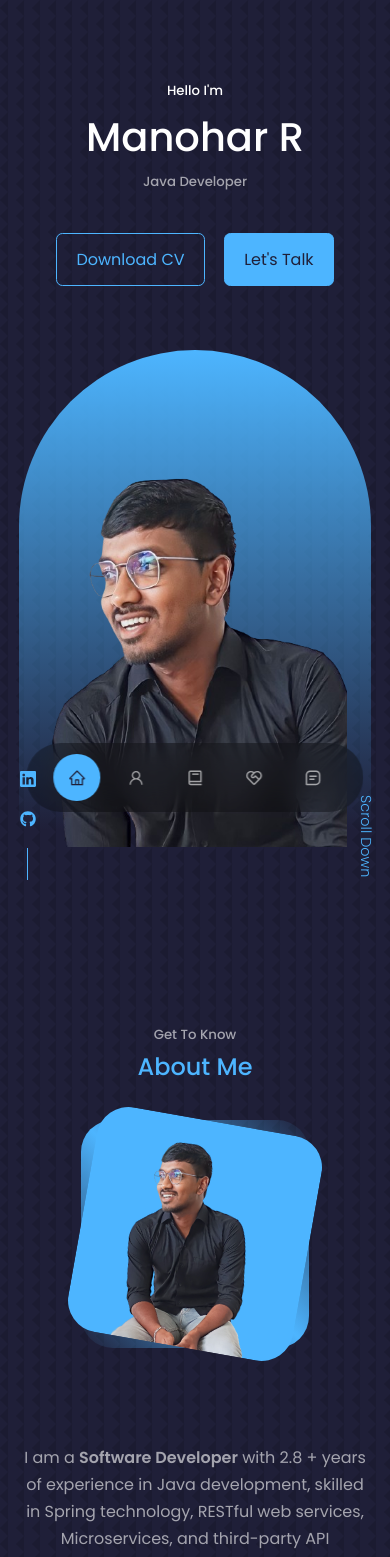
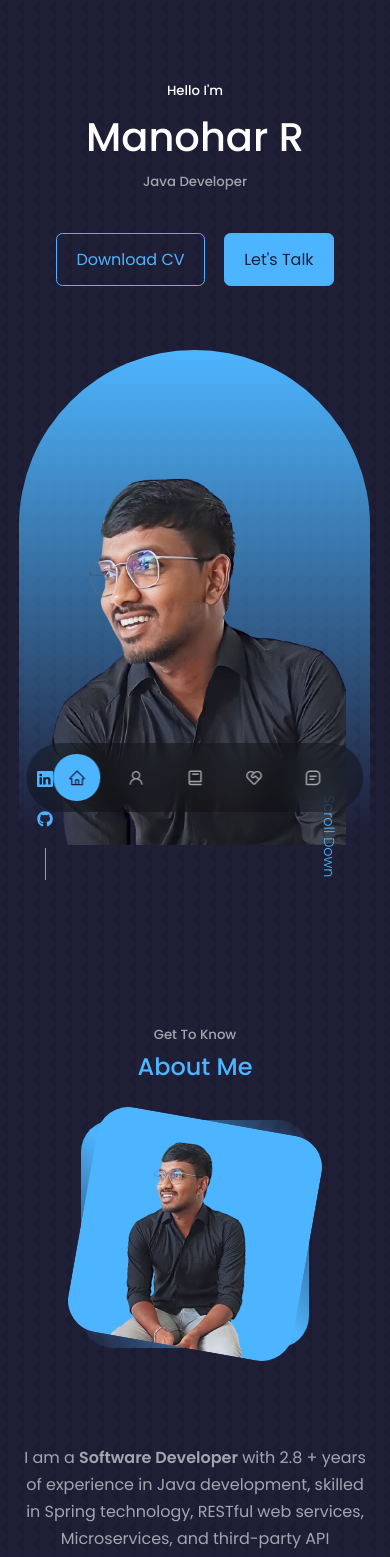
Before and after one commit to manohar-19/portfolio, a React (Create React App) app: page / in a window 390 px wide. Shown: the top 1557 px of the page. Built offline with nearby package versions, Linux system fonts and the light colour scheme.

Commit message:
updated responsiveness

```diff
--- a/src/components/experience/experience.css
+++ b/src/components/experience/experience.css
@@ -72,8 +72,21 @@
   .experience__container div {
     width: 100%;
     padding: 0.5rem 1rem;
+    margin-left: 0%;
   }
   h3{
     padding-top: 20px;
   }
+  .experience__details-icons {
+    max-width: max-content;
+  }
+  .experience__frontend{
+    max-width: 93%;
+  }
+  .experience__backend{
+    max-width: 93%;
+  }
+  .experience__details div{
+    padding-left: 0.5rem;
+  }
 }
--- a/src/components/header/header.css
+++ b/src/components/header/header.css
@@ -62,19 +62,20 @@ header {
   font-size: 0.9rem;
 }
 
-/* ======media queries for tablets(medium devices) =========*/
 
-@media screen and (max-width: 1024px) {
-  header {
-    height: 120vh; /*68vh*/
-  }
-}
+
 
 
 /* Extra small devices (phones, 600px and down) */
 @media only screen and (max-width: 400px) {
   header {
     height: 110vh;
+  }
+  .header__socials {
+    left:5%;
+  }
+  .scroll__down{
+    right: 0%;
   }
 
 }
@@ -85,7 +86,7 @@ header {
     height: 80vh;
   }
   .header__socials {
-    left:5%;
+    left:8%;
   }
   .scroll__down{
     right: 0%;
--- a/src/components/portfolio/portfolio.css
+++ b/src/components/portfolio/portfolio.css
@@ -47,4 +47,8 @@
   .portfolio__container {
     grid-template-columns: 1fr;
   }
+  .portfolio__item h3{
+    margin: 1rem 0 1rem;
+    padding-top: 0rem;
+  }
 }
--- a/src/index.css
+++ b/src/index.css
@@ -8,6 +8,8 @@
   box-sizing: border-box;
   list-style: none;
   text-decoration: none;
+  max-width: 100%;
+
 }
 :root {
   --color-bg: #1f1f38;
```
